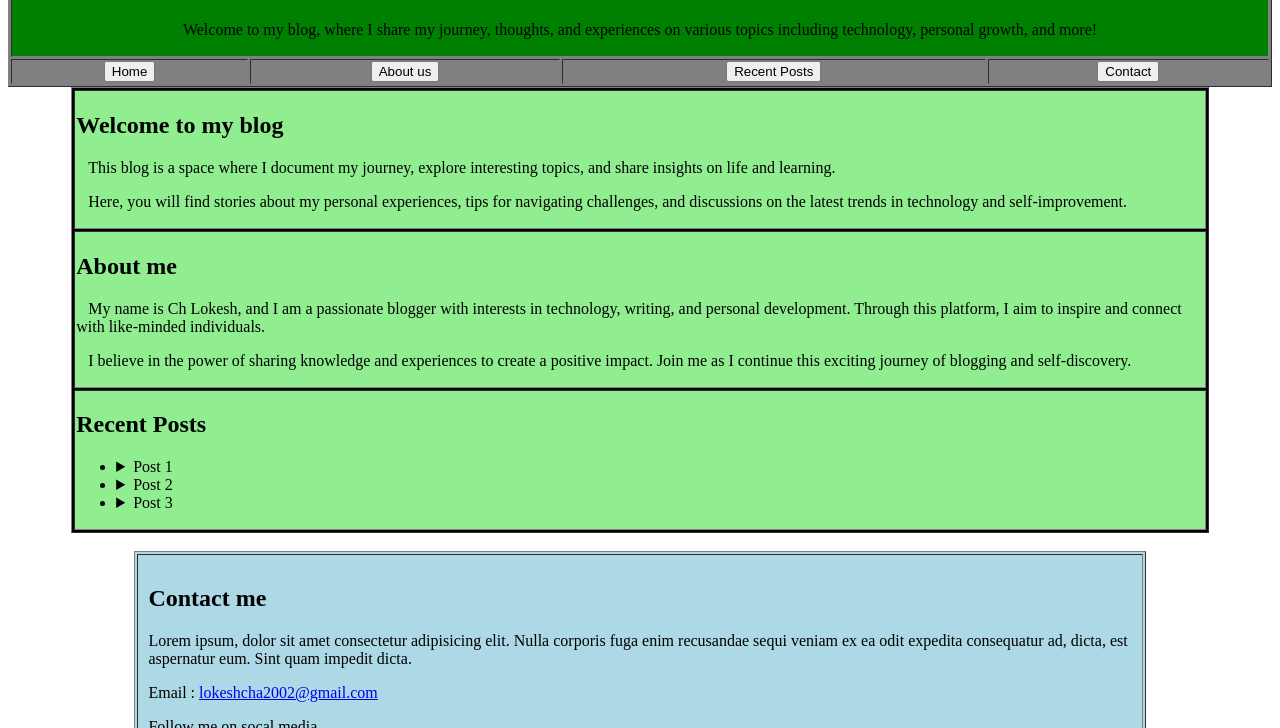
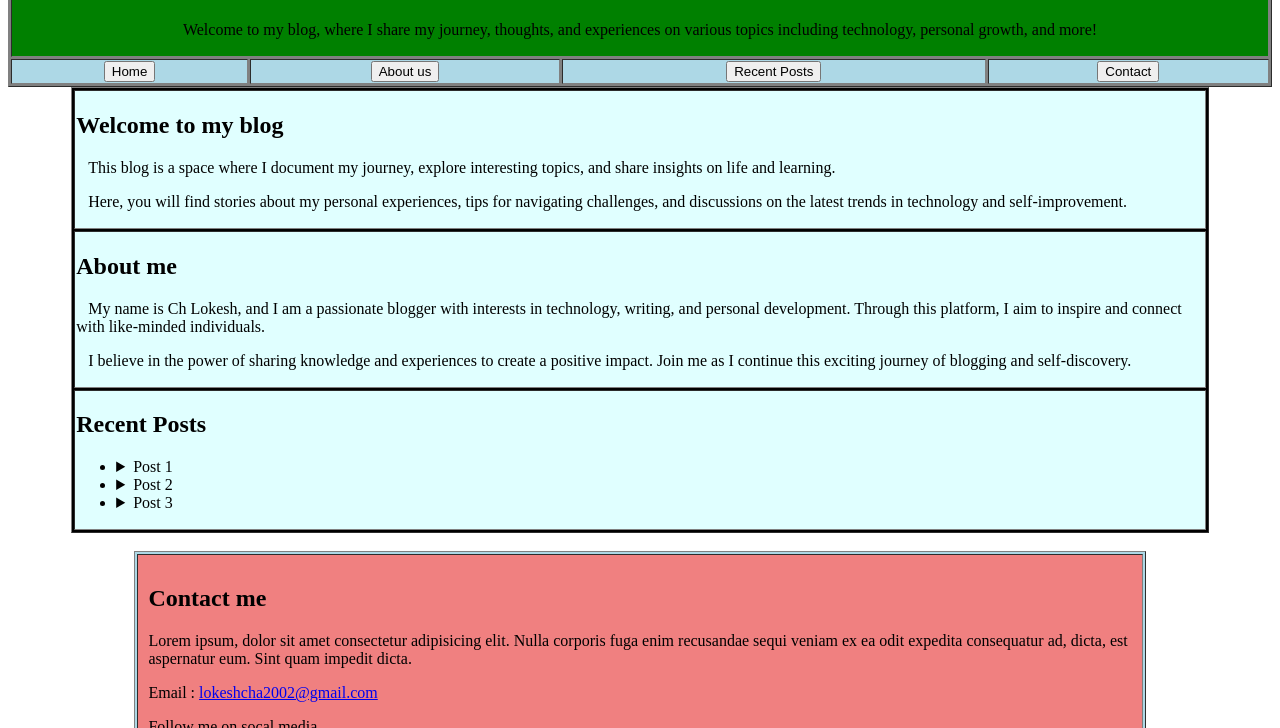
Before and after one commit to lokeshcha007/lokeshblog, a plain HTML site: page index.html in a window 1280 px wide. Shown: the part 72-800 px from the top of the page. Drawn offline with Linux system fonts and the light colour scheme.

Commit message:
Update index.html

```diff
--- a/index.html
+++ b/index.html
@@ -4,8 +4,8 @@
     <title>Blog project</title>
   </head>
   <body>
-    <table border="1" style="background-color: gray" width="100%">
-      <tr style="background-color: green">
+    <table border="1" bgcolor="gray" width="100%">
+      <tr bgcolor="green">
         <td colspan="4">
           <h1 align="center">Ch lokesh</h1>
           <p align="center">
@@ -15,7 +15,7 @@
           </p>
         </td>
       </tr>
-      <tr align="center">
+      <tr bgcolor="lightblue" align="center">
         <td><a href="#"><button>Home</button></a></td>
         <td><a href="#aboutus"><button>About us</button></a></td>
         <td><a href="#srecentposts"><button>Recent Posts</button></a></td>
@@ -23,7 +23,7 @@
       </tr>
     </table>
     <table border="1" bgcolor="black" width="90%" align="center">
-      <tr bgcolor="lightgreen">
+      <tr bgcolor="lightcyan">
         <td>
           <h2>Welcome to my blog</h2>
           <p>
@@ -37,7 +37,7 @@
           </p>
         </td>
       </tr>
-      <tr bgcolor="lightgreen" id="section1">
+      <tr bgcolor="lightcyan" id="section1">
         <td>
           <h2>About me</h2>
           <p>
@@ -53,7 +53,7 @@
           </p>
         </td>
       </tr>
-      <tr bgcolor="lightgreen" id="srecentposts">
+      <tr bgcolor="lightcyan" id="srecentposts">
         <td>
           <h2>Recent Posts</h2>
           <ul>
@@ -121,7 +121,7 @@
       cellpadding="10px"
       align="center"
     >
-      <tr id="contactme">
+      <tr bgcolor="lightcoral" id="contactme">
         <td>
           <h2>Contact me</h2>
           <p>
```
